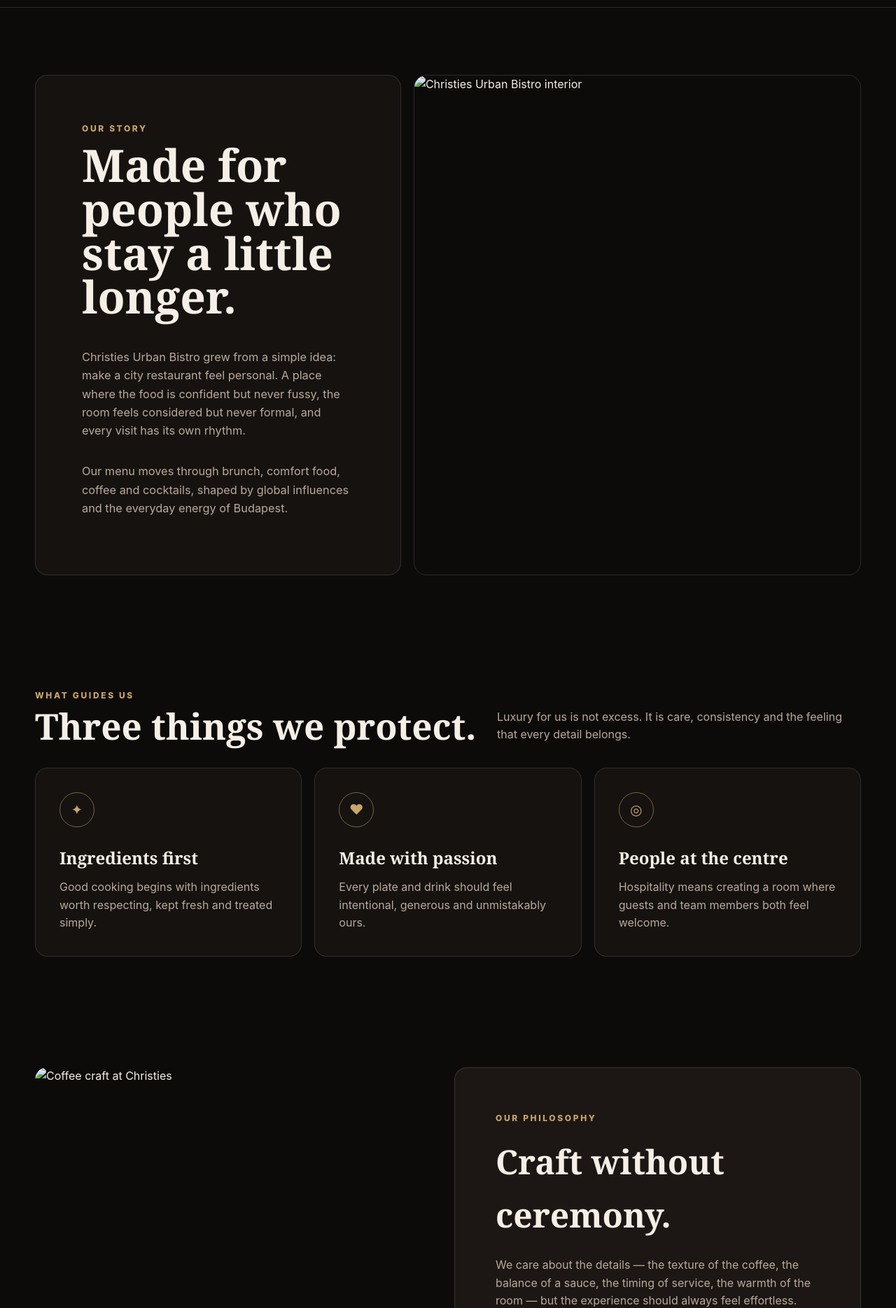
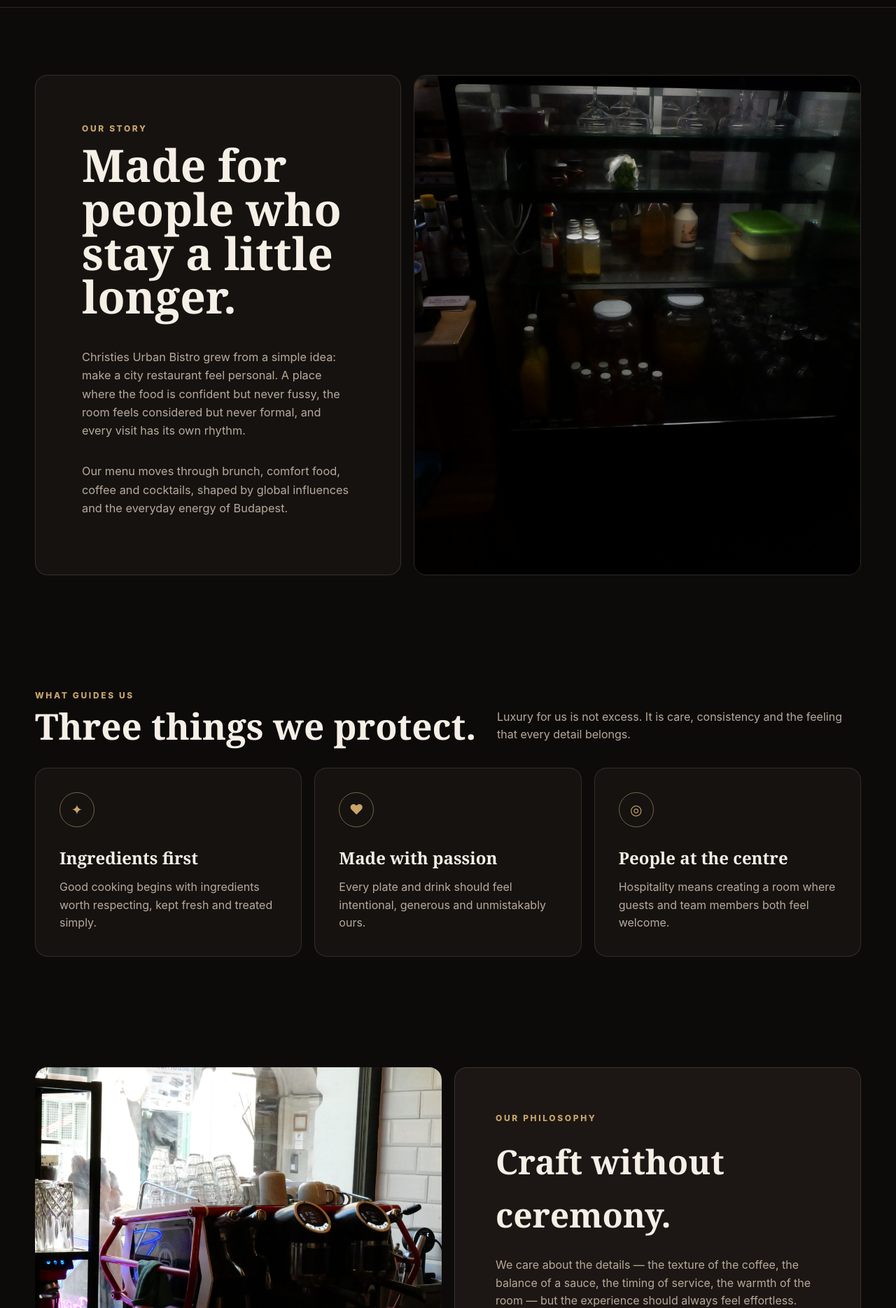
Before and after one commit to ahtsham-akram/christies-urban-bistro-site, a plain HTML site: page story.html in a window 1280 px wide. Shown: the part 71-1940 px from the top of the page at 70% size. Drawn offline with Linux system fonts and the light colour scheme.

Commit message:
Fix image source in story.html

```diff
--- a/story.html
+++ b/story.html
@@ -1,6 +1,6 @@
 <!doctype html><html lang="en" data-theme="dark"><head><meta charset="utf-8"><meta name="viewport" content="width=device-width,initial-scale=1"><title>Our Story — Christies Urban Bistro</title><link rel="stylesheet" href="style.css"></head><body>
 <header class="site-header"><div class="container header-inner"><a class="brand" href="index.html"><img src="logo.svg" alt="Christies Urban Bistro"></a><nav class="nav"><a href="index.html">Home</a><a href="menu.html">Menu</a><a class="active" href="story.html">Our Story</a><a href="visit.html">Visit</a></nav><div class="header-actions"><button class="theme-toggle" data-theme-toggle>☀</button><a class="btn btn-primary reserve-nav" href="reserve.html">Reserve / Order</a><button class="menu-toggle" data-menu-toggle>☰</button></div></div></header>
-<main><section class="section"><div class="container story-intro"><div class="story-copy"><span class="eyebrow">Our story</span><h1>Made for people who stay a little longer.</h1><p>Christies Urban Bistro grew from a simple idea: make a city restaurant feel personal. A place where the food is confident but never fussy, the room feels considered but never formal, and every visit has its own rhythm.</p><p>Our menu moves through brunch, comfort food, coffee and cocktails, shaped by global influences and the everyday energy of Budapest.</p></div><div class="story-image"><img src="images/interior-arched.jpg" alt="Christies Urban Bistro interior"></div></div></section>
+<main><section class="section"><div class="container story-intro"><div class="story-copy"><span class="eyebrow">Our story</span><h1>Made for people who stay a little longer.</h1><p>Christies Urban Bistro grew from a simple idea: make a city restaurant feel personal. A place where the food is confident but never fussy, the room feels considered but never formal, and every visit has its own rhythm.</p><p>Our menu moves through brunch, comfort food, coffee and cocktails, shaped by global influences and the everyday energy of Budapest.</p></div><div class="story-image"><img src="interior-arched.jpg" alt="Christies Urban Bistro interior"></div></div></section>
 <section class="section-sm"><div class="container"><div class="section-heading"><div><span class="eyebrow">What guides us</span><h2>Three things we protect.</h2></div><p>Luxury for us is not excess. It is care, consistency and the feeling that every detail belongs.</p></div><div class="values-grid"><article class="value-card"><div class="value-icon">✦</div><h3>Ingredients first</h3><p>Good cooking begins with ingredients worth respecting, kept fresh and treated simply.</p></article><article class="value-card"><div class="value-icon">♥</div><h3>Made with passion</h3><p>Every plate and drink should feel intentional, generous and unmistakably ours.</p></article><article class="value-card"><div class="value-icon">◎</div><h3>People at the centre</h3><p>Hospitality means creating a room where guests and team members both feel welcome.</p></article></div></div></section>
-<section class="section"><div class="container philosophy"><div><img src="images/coffee-machine.jpg" alt="Coffee craft at Christies"></div><div class="copy"><span class="eyebrow">Our philosophy</span><h2>Craft without ceremony.</h2><p>We care about the details — the texture of the coffee, the balance of a sauce, the timing of service, the warmth of the room — but the experience should always feel effortless.</p><p>That is the Christie’s idea: thoughtful food, expressive drinks and a little more time together.</p><a class="btn btn-primary" href="reserve.html">Reserve a table</a></div></div></section></main>
+<section class="section"><div class="container philosophy"><div><img src="coffee-machine.jpg" alt="Coffee craft at Christies"></div><div class="copy"><span class="eyebrow">Our philosophy</span><h2>Craft without ceremony.</h2><p>We care about the details — the texture of the coffee, the balance of a sauce, the timing of service, the warmth of the room — but the experience should always feel effortless.</p><p>That is the Christie’s idea: thoughtful food, expressive drinks and a little more time together.</p><a class="btn btn-primary" href="reserve.html">Reserve a table</a></div></div></section></main>
 <footer class="footer"><div class="container footer-grid"><div><img class="footer-logo" src="logo.svg" alt="Christies"><p>Good food. Good people. Good times.</p></div><div><h4>Explore</h4><div class="footer-links"><a href="index.html">Home</a><a href="menu.html">Menu</a><a href="visit.html">Visit</a></div></div><div><h4>Contact</h4><p>Király u. 53, 1075 Budapest</p><p>+36 70 123 4567</p></div><div><h4>Bookings</h4><a class="btn btn-primary" href="reserve.html">Reserve / Order</a></div><div class="footer-bottom"><span>© 2026 Christies Urban Bistro</span><span>Budapest, Hungary</span></div></div></footer><script src="script.js"></script></body></html>
```
